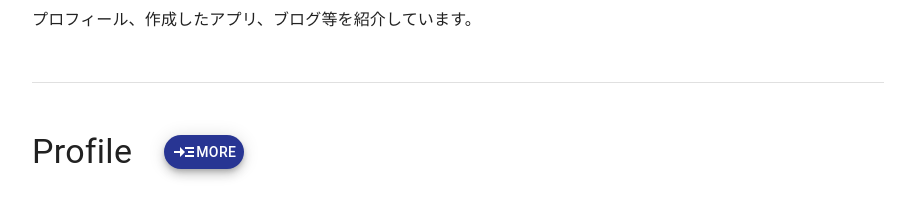
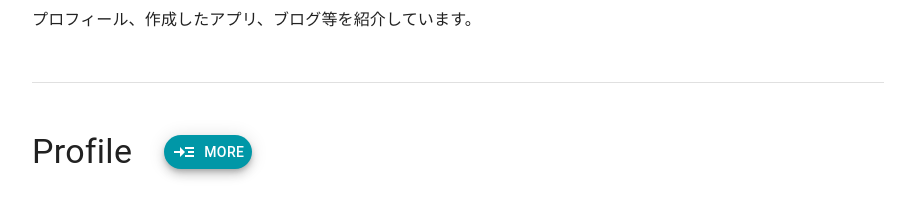
Before and after one commit to shimpei1494/pei-portfolio, a Next.js app: page / in a window 1280 px wide. Shown: the part 884-1087 px from the top of the page, without its empty margins (182-1097 px from the left). Built offline with nearby package versions, Linux system fonts and the light colour scheme; grey boxes are pictures that could not be loaded.

Commit message:
詳細へのリンクボタンの調整

```diff
--- a/pages/index.tsx
+++ b/pages/index.tsx
@@ -30,8 +30,8 @@ export default function Home() {
                   Profile
                 </Typography>
                 <NextLink href='/profile'>
-                  <Fab variant="extended" size="small" color="primary">
-                    <ReadMore/>
+                  <Fab variant="extended" size="small" color="secondary">
+                    <ReadMore sx={{ mr: 1 }}/>
                     MORE
                   </Fab>
                 </NextLink>
```
